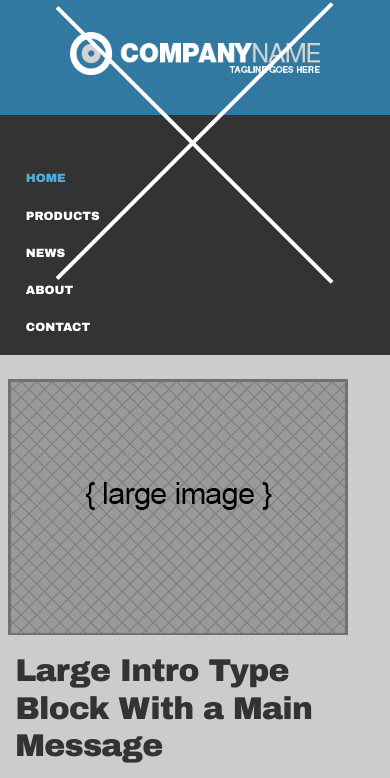
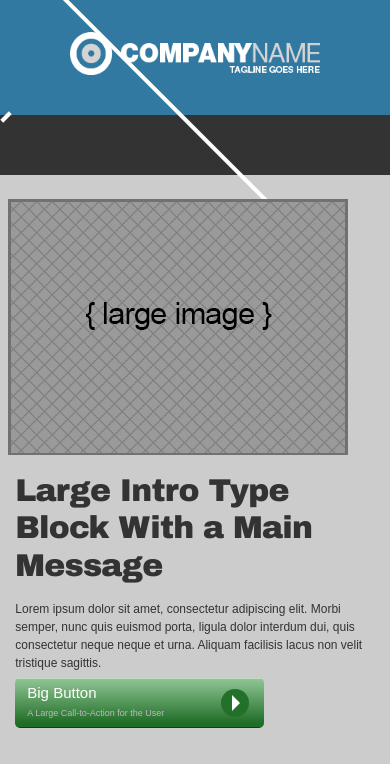
Before and after one commit to MikaKatagiri/company-name1, a plain HTML site: page index.html in a window 390 px wide. Shown: the top 778 px of the page. Drawn offline with nearby package versions, Linux system fonts and the light colour scheme; a web font is replaced by a local one.

Commit message:
add click event to nav-toggle

```diff
--- a/css/style.css
+++ b/css/style.css
@@ -290,17 +290,27 @@ h4 {
   color: #333;
 }
 
+
+
 .main-nav a.active {
   color: #53aee0;
   background: transparent;
 }
 
+.nav-toggle:before, .nav-toggle:after {
+  content:'';
+  position: absolute;
+  top: 0;
+  left: 0;
+  width: 100%;
+  height: 100%;
+}
+
 .nav-toggle {
   box-sizing: border-box;
   width: 12px;
-  height: 16px;
-  margin: 16px auto Auto;
-  position relative;
+  height: 4px;
+  background: #fff;
   }
 
   a.nav-toggle:hover {
@@ -308,22 +318,12 @@ h4 {
   }
 
 .nav-toggle:before {
-  content:'';
-  position: absolute;
-  top: 0;
-  left: 0;
-  width: 100%;
-  height: 100%;
   border-top: 4px solid #fff;
   border-bottom: 4px solid #fff;
 }
 
 .nav-toggle:after {
-  content:'';
-  position: absolute;
-  top: 8px;
-  left: 0;
-  width: 100%;
+  width: 12px;
   height: 4px;
   background: #fff;
 }
@@ -331,7 +331,6 @@ h4 {
 .nav-toggle.active:before {
   border: 0;
   top: 12px;
-  left: 0;
   height: 4px;
   background: #fff;
   transform: rotate(45deg);
@@ -618,12 +617,21 @@ main {
     display: none;
   }
 
+  .main-nav {
+    min-height: 60px;
+  }
+
   .main-nav ul {
     padding: .8em 0;
+    display: none;
   }
 
   .main-nav li {
     float: none;
+  }
+
+  a.nav-toggle {
+    display: block;
   }
 
   .section01 .col-1,
--- a/js/scripts.js
+++ b/js/scripts.js
@@ -1 +1,16 @@
-console.log('Hello World');
+var $navToggle = $('.nav-toggle');
+var $mainNavUl = $('.main-nav ul');
+var $window = $(window);
+var mobileBreakpoint = 767;
+
+$navToggle.on('click', function() {
+ $mainNavUl.toggle();
+ $navToggle.toggleClass('active');
+});
+
+$window.on('resize', function() {
+  if ($window.width() > mobileBreakpoint) {
+  $mainNavUl.show();
+  $mainNavUl.addclass('active');
+  }
+});
```
